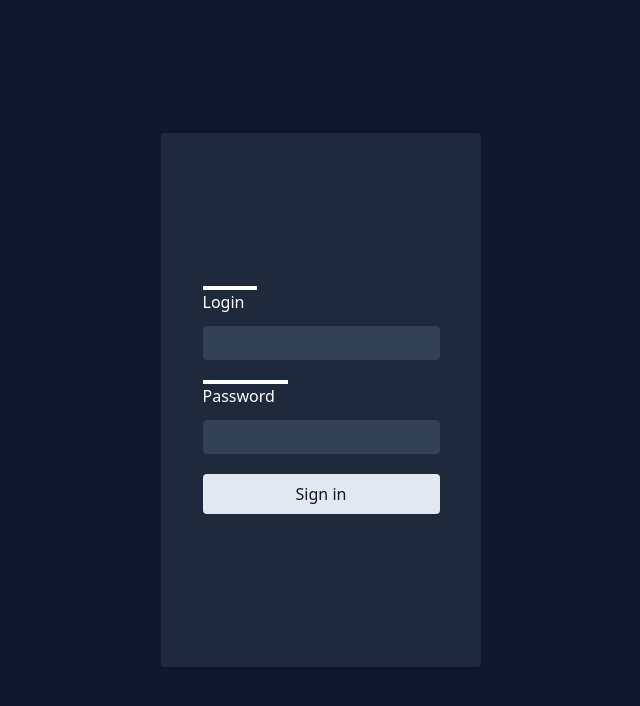
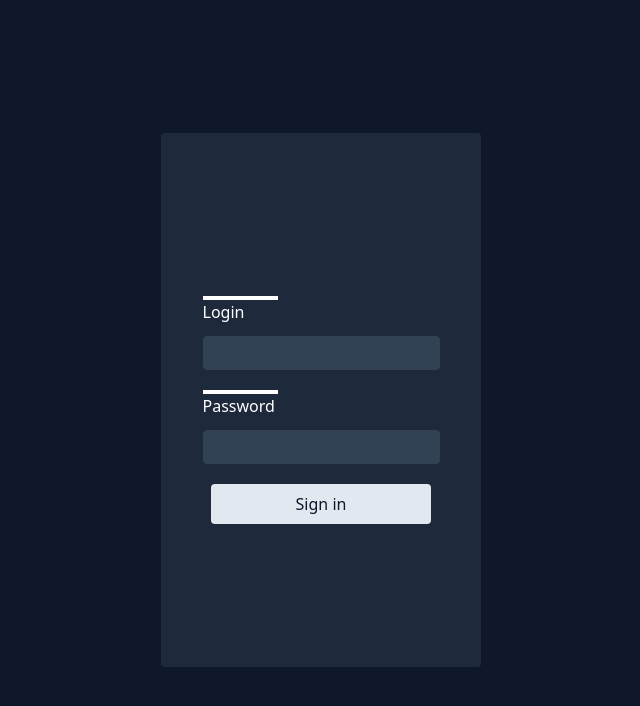
Before and after one commit to MatheusAFD/tailwind-login-page, a React (Vite) app: page / in a window 1280 px wide. Shown: the top 706 px of the page, without its empty margins (319-959 px from the left). Built offline with nearby package versions, Linux system fonts and the light colour scheme.

Commit message:
input components

```diff
--- a/src/App.tsx
+++ b/src/App.tsx
@@ -1,3 +1,5 @@
+import { Input } from "./components/Input";
+
 export function App() {
   return (
     <>
@@ -6,39 +8,15 @@ export function App() {
           action=""
           className="flex flex-col justify-center items-center w-[80%] lg:w-1/4 bg-slate-800 text-white h-[50%] lg:h-2/3 max-w-[80%] rounded font-sans"
         >
-          <div className="w-1/1 relative">
-            <label
-              htmlFor="user__login"
-              className="block before:content-[''] before:max-w-[23%] before:w-[100%] before:h-1 before:bg-[#ffffff] before:absolute  before:top-0 before:left-0 mt-1 "
-            >
-              Login
-            </label>
-            <input
-              type="text"
-              id="user__login"
-              className="border-slate-700 border rounded bg-slate-700 mt-3 w-1/1 py-1 pl-1"
-            />
-          </div>
+          <Input inputName={"Login"} inputType="text" />
+          <Input inputName={"Password"} inputType="password" />
 
-          <div className="w-1/1 mt-5 relative">
-            <label
-              htmlFor="user__password"
-              className="block before:content-[''] before:max-w-[36%] before:w-[100%] before:h-1 before:bg-[#ffffff] before:absolute  before:top-0 before:left-0 mt-1 "
-            >
-              Password
-            </label>
-            <input
-              type="password"
-              id="user__password"
-              className="border border-slate-700 rounded bg-slate-700 mt-3 py-1 pl-1"
-            />
-            <input
-              type="submit"
-              value="Sign in"
-              className="block mt-5 text-center w-full bg-slate-200 text-slate-900 rounded p-2
+          <input
+            type="submit"
+            value="Sign in"
+            className="block mt-5 text-center w-[220px] bg-slate-200 text-slate-900 rounded p-2
               hover:bg-slate-400 cursor-pointer"
-            />
-          </div>
+          />
         </form>
       </main>
     </>
--- /dev/null
+++ b/src/components/Input.tsx
@@ -0,0 +1,24 @@
+interface Input {
+  inputName: String;
+  inputType: String;
+}
+
+export function Input(props: Input) {
+  return (
+    <>
+      <div className="w-1/1 relative mt-5   ">
+        <label
+          htmlFor="user__login"
+          className="block before:content-[''] before:max-w-[75px] before:w-[100%] before:h-1 before:bg-[#ffffff] before:absolute  before:top-0 before:left-0 mt-1 "
+        >
+          {props.inputName}
+        </label>
+        <input
+          type={props.inputType}
+          id="user__login"
+          className="border-slate-700 border rounded bg-slate-700 mt-3 w-1/1 py-1 pl-1"
+        />
+      </div>
+    </>
+  );
+}
```
